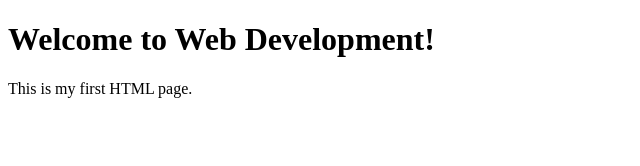
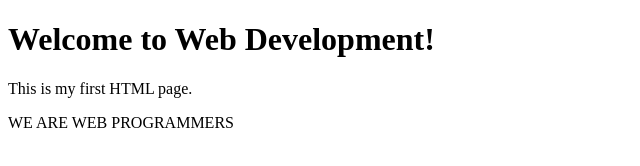
Before and after one commit to ghettokid98/web-dev-lab, a plain HTML site: page index.html in a window 1280 px wide. Shown: the whole page, without its empty margins (0-640 px from the left). Drawn offline with Linux system fonts and the light colour scheme.

Commit message:
added a new paragraph saying we are web programmers

```diff
--- a/index.html
+++ b/index.html
@@ -9,5 +9,6 @@ initial-scale=1.0">
 <body>
 <h1>Welcome to Web Development!</h1>
 <p>This is my first HTML page.</p>
+<p>WE ARE WEB PROGRAMMERS</p>
 </body>
 </html>
```
